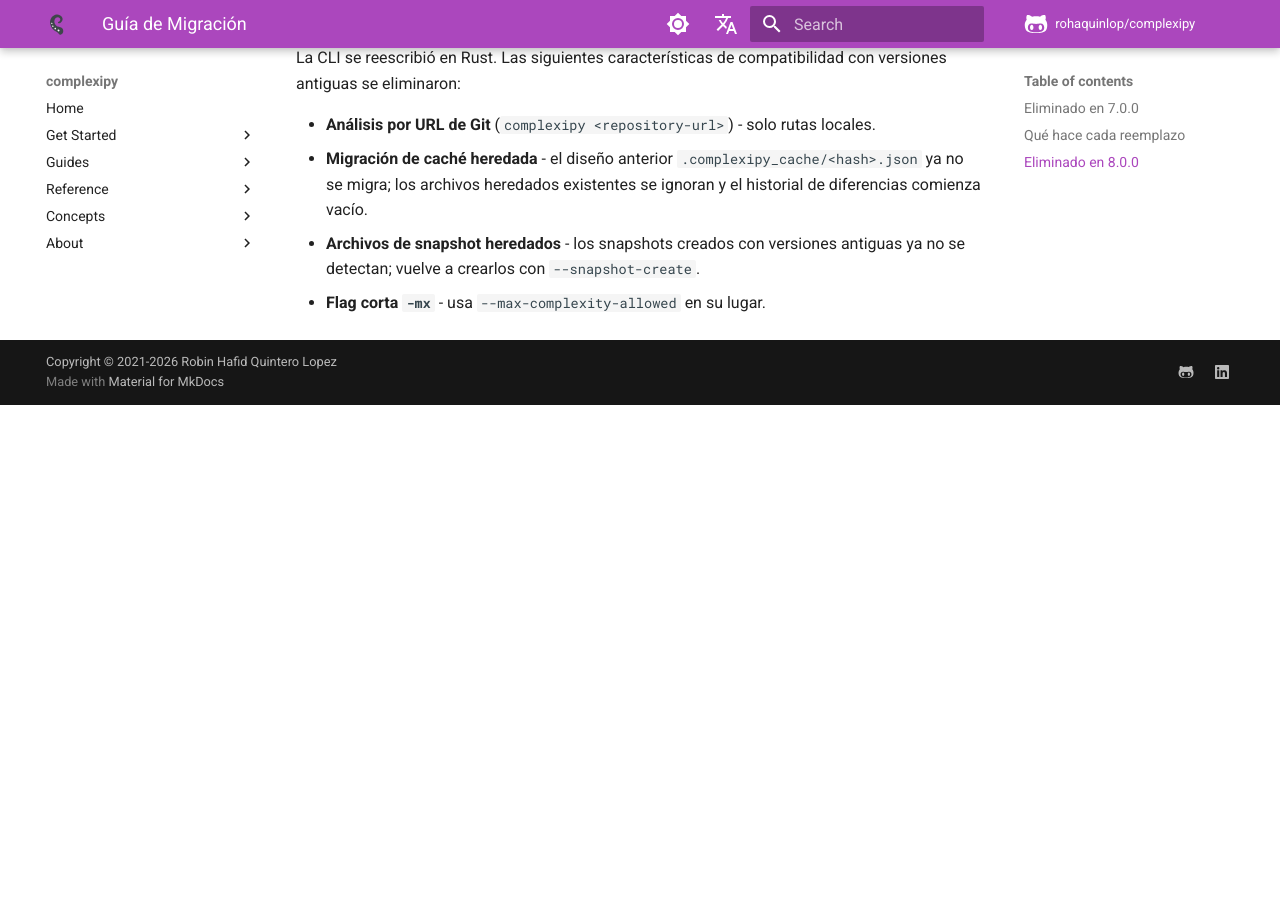
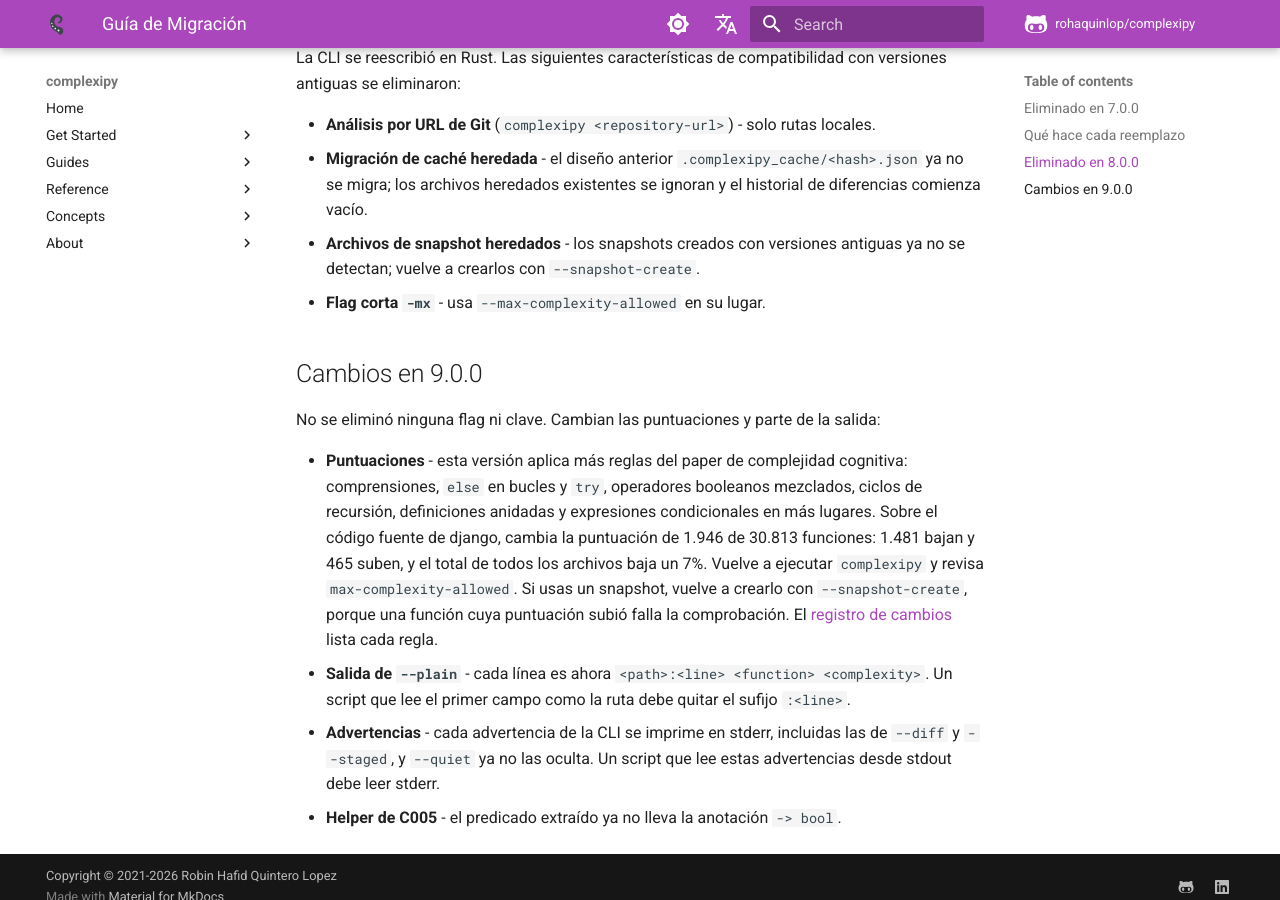
Before and after one commit to rohaquinlop/complexipy, an MkDocs documentation site: the page built from docs/es/migracion.md, in a window 1280 px wide and 900 px high, scrolled down 1311 px. Built offline with MkDocs 1.6.1 and Material for MkDocs 9.7.7, drawn with Linux system fonts in a browser that asks for light colours; comment, search, counter and statistics services are not loaded; before the commit the page ends 1716 px from its top, so only the background shows below that.

```diff
--- a/docs/es/migracion.md
+++ b/docs/es/migracion.md
@@ -48,3 +48,26 @@ compatibilidad con versiones antiguas se eliminaron:
 - **Archivos de snapshot heredados** - los snapshots creados con versiones
   antiguas ya no se detectan; vuelve a crearlos con `--snapshot-create`.
 - **Flag corta `-mx`** - usa `--max-complexity-allowed` en su lugar.
+
+## Cambios en 9.0.0
+
+No se eliminó ninguna flag ni clave. Cambian las puntuaciones y parte de la
+salida:
+
+- **Puntuaciones** - esta versión aplica más reglas del paper de complejidad
+  cognitiva: comprensiones, `else` en bucles y `try`, operadores booleanos
+  mezclados, ciclos de recursión, definiciones anidadas y expresiones
+  condicionales en más lugares. Sobre el código fuente de django, cambia la
+  puntuación de 1.946 de 30.813 funciones: 1.481 bajan y 465 suben, y el
+  total de todos los archivos baja un 7%. Vuelve a ejecutar `complexipy` y
+  revisa `max-complexity-allowed`. Si usas un snapshot, vuelve a crearlo con
+  `--snapshot-create`, porque una función cuya puntuación subió falla la
+  comprobación. El [registro de cambios](changelog.md) lista cada regla.
+- **Salida de `--plain`** - cada línea es ahora
+  `<path>:<line> <function> <complexity>`. Un script que lee el primer campo
+  como la ruta debe quitar el sufijo `:<line>`.
+- **Advertencias** - cada advertencia de la CLI se imprime en stderr,
+  incluidas las de `--diff` y `--staged`, y `--quiet` ya no las oculta. Un
+  script que lee estas advertencias desde stdout debe leer stderr.
+- **Helper de C005** - el predicado extraído ya no lleva la anotación
+  `-> bool`.
```
Also changed, not shown: docs/configuration.md (+4 -2 lines), docs/es/configuration.md (+4 -2 lines), docs/migration.md (+21 -0 lines).
